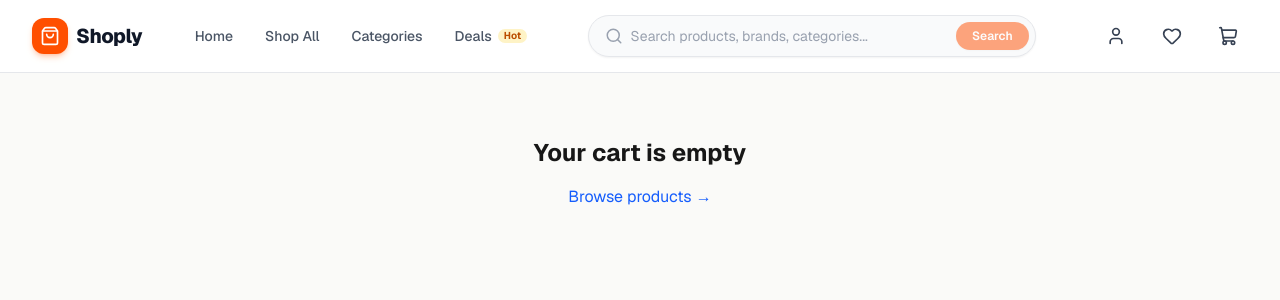
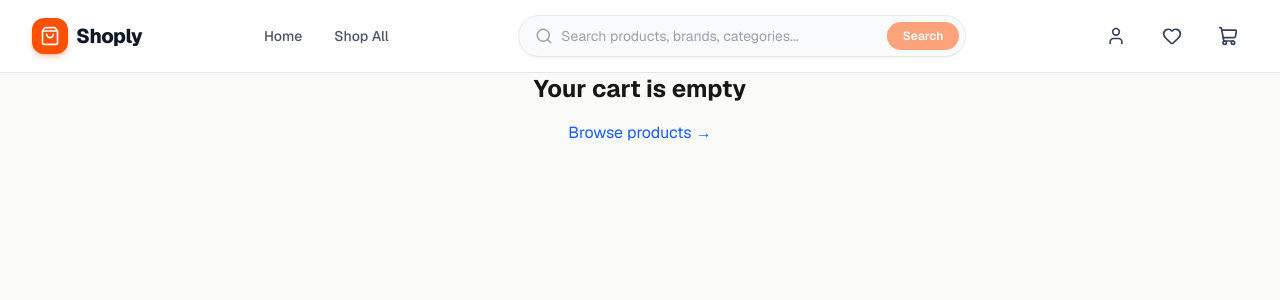
Before and after one commit to Jawairia-Mazhar/ecommerce-store, a Next.js app: page /cart in a window 1280 px wide. Shown: the top 300 px of the page. Built offline with nearby package versions, Linux system fonts and the light colour scheme.

Commit message:
fix: correct casing of CartContext.js for case-sensitive deployment

```diff
--- a/src/app/cart/page.js
+++ b/src/app/cart/page.js
@@ -15,7 +15,8 @@ export default function CartPage() {
 
   if (cart.length === 0) {
     return (
-      <main className="max-w-4xl mx-auto px-4 py-16 text-center">
+      <main className="max-w-4xl mx-auto px-4
+      y-16 text-center">
         <h1 className="text-2xl font-bold mb-4">Your cart is empty</h1>
         <Link href="/products" className="text-blue-600 hover:underline">
           Browse products →
--- a/src/components/Navbar.js
+++ b/src/components/Navbar.js
@@ -20,8 +20,6 @@ import SearchBar from "./SearchBar";
 const navLinks = [
   { name: "Home", href: "/" },
   { name: "Shop All", href: "/products" },
-  { name: "Categories", href: "/categories" },
-  { name: "Deals", href: "/deals", badge: "Hot" },
 ];
 
 export default function Navbar() {
@@ -179,7 +177,7 @@ export default function Navbar() {
               animate={{ opacity: 1 }}
               exit={{ opacity: 0 }}
               onClick={() => setMobileMenuOpen(false)}
-              className="fixed inset-0 bg-black/40 z-40 lg:hidden backdrop-blur-xs"
+              className="fixed inset-0 bg-black/40 z-40 lg:hidden"
             />
 
             {/* Slide-out Menu Panel */}
@@ -192,7 +190,7 @@ export default function Navbar() {
             >
               <div>
                 {/* Mobile Drawer Header */}
-                <div className="flex items-center justify-between pb-6 border-b border-gray-100">
+                <div className="flex items-center justify-between pb-6  border-b border-gray-100">
                   <Link href="/" className="flex items-center gap-2 text-lg font-bold">
                     <div className="w-8 h-8 rounded-lg bg-accent text-white flex items-center justify-center">
                       <ShoppingBag size={18} />
--- a/src/components/ProductGallery.js
+++ b/src/components/ProductGallery.js
@@ -10,7 +10,7 @@ export default function ProductGallery({ images = [], title = "" }) {
     <div className="flex flex-col-reverse sm:flex-row gap-4">
       {/* Thumbnail List */}
       {images.length > 1 && (
-        <div className="flex sm:flex-col gap-3 overflow-x-auto sm:overflow-y-auto max-h-[460px] scrollbar-none">
+        <div className="flex sm:flex-col gap-3 overflow-x-auto sm:overflow-y-auto max-h-115 scrollbar-none">
           {images.map((img, idx) => (
             <button
               key={idx}
@@ -28,7 +28,7 @@ export default function ProductGallery({ images = [], title = "" }) {
       )}
 
       {/* Main Image Stage */}
-      <div className="relative flex-1 aspect-square sm:h-[460px] bg-gray-50 rounded-2xl overflow-hidden border border-gray-200/80 shadow-xs flex items-center justify-center p-6">
+      <div className="relative flex-1 aspect-square sm:h-115 bg-gray-50 rounded-2xl overflow-hidden border border-gray-200/80 shadow-xs flex items-center justify-center p-6">
         <Image
           src={selectedImage}
           alt={title}
--- a/src/components/SearchBar.js
+++ b/src/components/SearchBar.js
@@ -4,7 +4,7 @@ import React, { useState, useRef, useEffect } from "react";
 import { useRouter, useSearchParams } from "next/navigation";
 import { Search, X, Sparkles } from "lucide-react";
 
-const QUICK_SUGGESTIONS = ["Lipstick", "Perfume", "Serum", "Sofa", "Watches"];
+const QUICK_SUGGESTIONS = ["Lipstick", "Fragrance", "Serum", "Sofa", "Watches"];
 
 export default function SearchBar() {
   const [searchText, setSearchText] = useState("");
```
Also changed, not shown: src/context/CartContext.js (renamed from src/context/cartContext.js).
